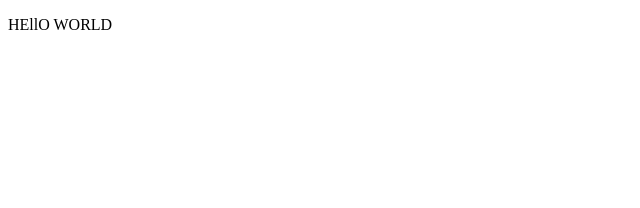
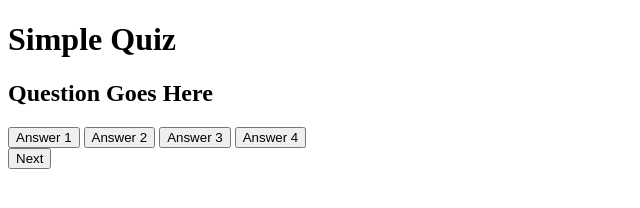
Before and after one commit to KyoukaWhite/saved-project-training, a plain HTML site: page index.html in a window 1280 px wide. Shown: the whole page, without its empty margins (0-640 px from the left). Drawn offline with Linux system fonts and the light colour scheme.

Commit message:
Update index.html

```diff
--- a/index.html
+++ b/index.html
@@ -1,9 +1,23 @@
 <!DOCTYPE html>
 <html>
-    <head>
-        <title>Latihan HTML</title>
-    </head>
-    <body>
-        <p>HEllO WORLD</p>
-    </body>
-<html>
+<head>
+    <title>Quiz Project</title>
+    <link rel="stylesheet" href="style.css">
+</head>
+<body>
+<div class="app">
+  <h1>Simple Quiz</h1>
+  <div class="quiz">
+     <h2 id="question">Question Goes Here</h2>
+     <div id="answer-buttons">
+     <button class="btn">Answer 1</button>
+     <button class="btn">Answer 2</button>
+     <button class="btn">Answer 3</button>
+     <button class="btn">Answer 4</button>
+     </div>
+     <button id="next-btn">Next</button>
+  </div>
+</div>
+<script src="script.js"></script>
+</body>
+</html>
```
